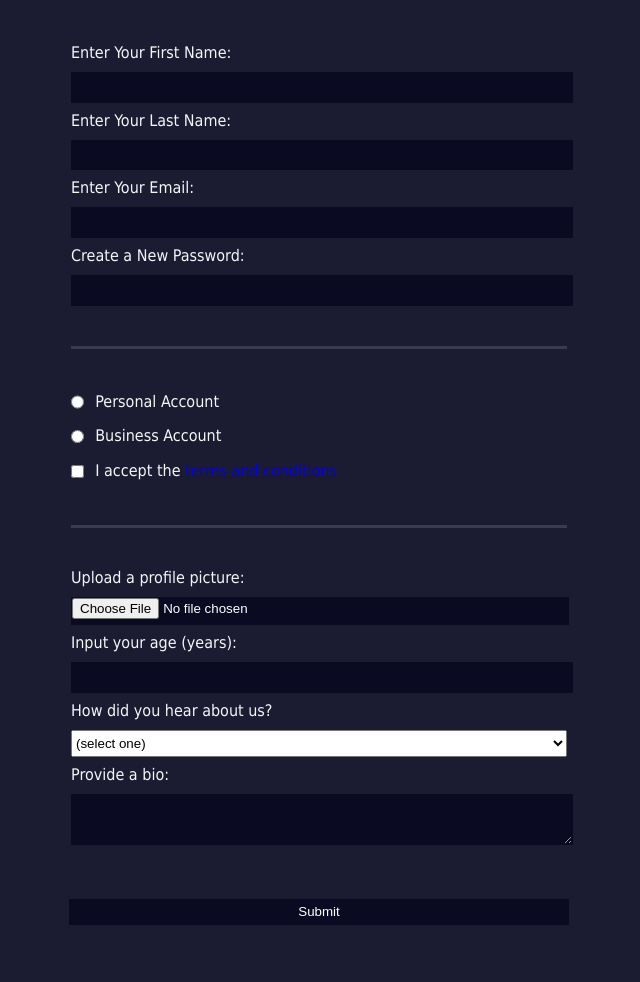
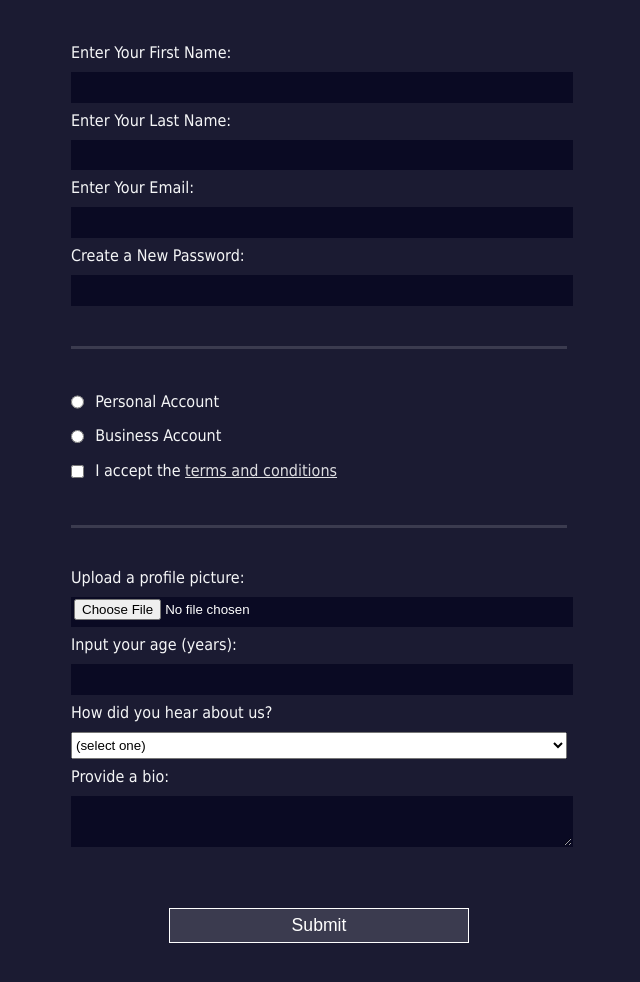
Before and after one commit to Tatyks/registration_form, a plain HTML site: page index.html in a window 1280 px wide. Shown: the part 134-1116 px from the top of the page, without its empty margins (321-961 px from the left). Before the commit the page ends 1059 px from the top, so only its background shows below. Drawn offline with Linux system fonts and the light colour scheme.

Commit message:
The Registration form is done

```diff
--- a/styles.css
+++ b/styles.css
@@ -21,12 +21,17 @@ body {
     max-width: 500px;
     min-width: 300px;
     width: 60vw;
+    padding-bottom: 2em;
  }
  fieldset {
   padding: 2rem 0 2rem 0;
   border: none;
   border-bottom: 3px solid #3b3b4f;
  }
+ a {
+
+  color: #dfdfe2;
+}
 
  fieldset:last-of-type {
   border-bottom: none;
@@ -49,3 +54,16 @@ textarea {
   color: #ffffff;
 
 }
+input[type="submit"] {
+  display: block;
+  width:60%;
+  min-width: 300px;
+  margin: 1em auto 1em auto;
+  height: 2em;
+  font-size: 1.1rem;
+  background-color: #3b3b4f;
+  border-color:white;
+}
+input[type="file"]{
+  padding: 1px 2px;
+}
```
